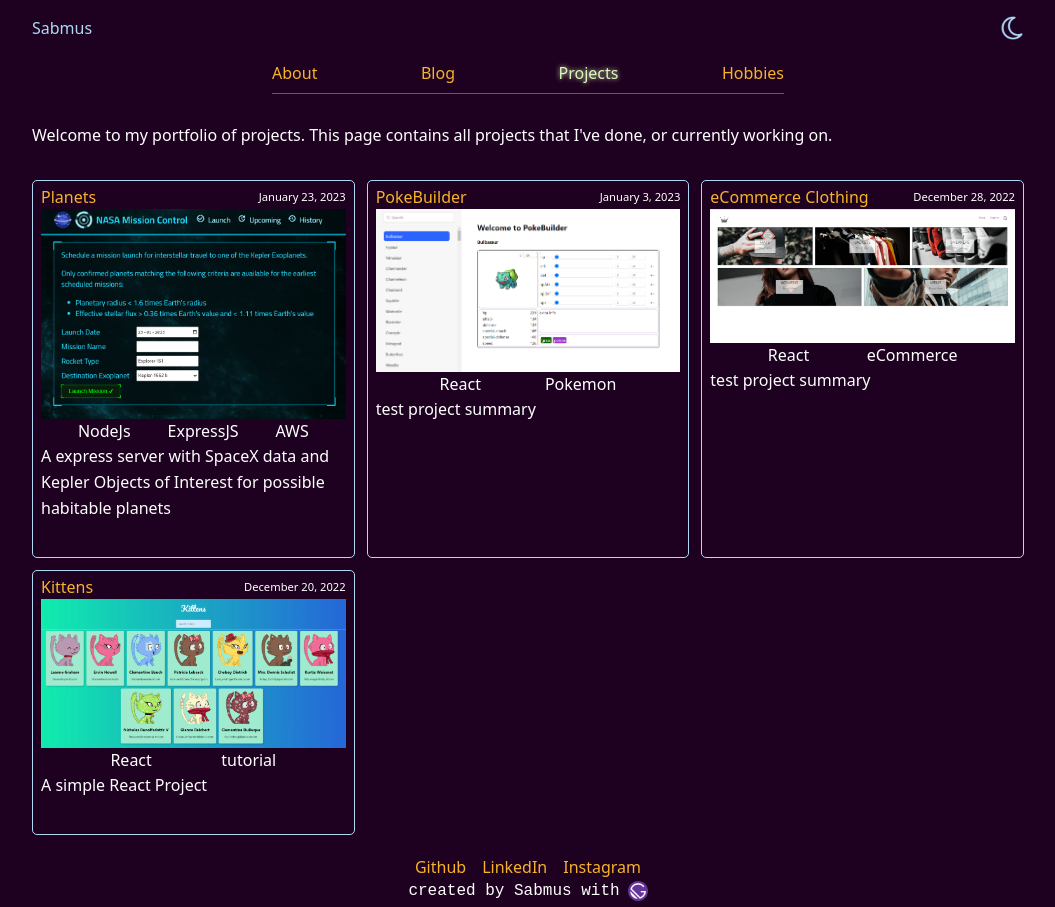
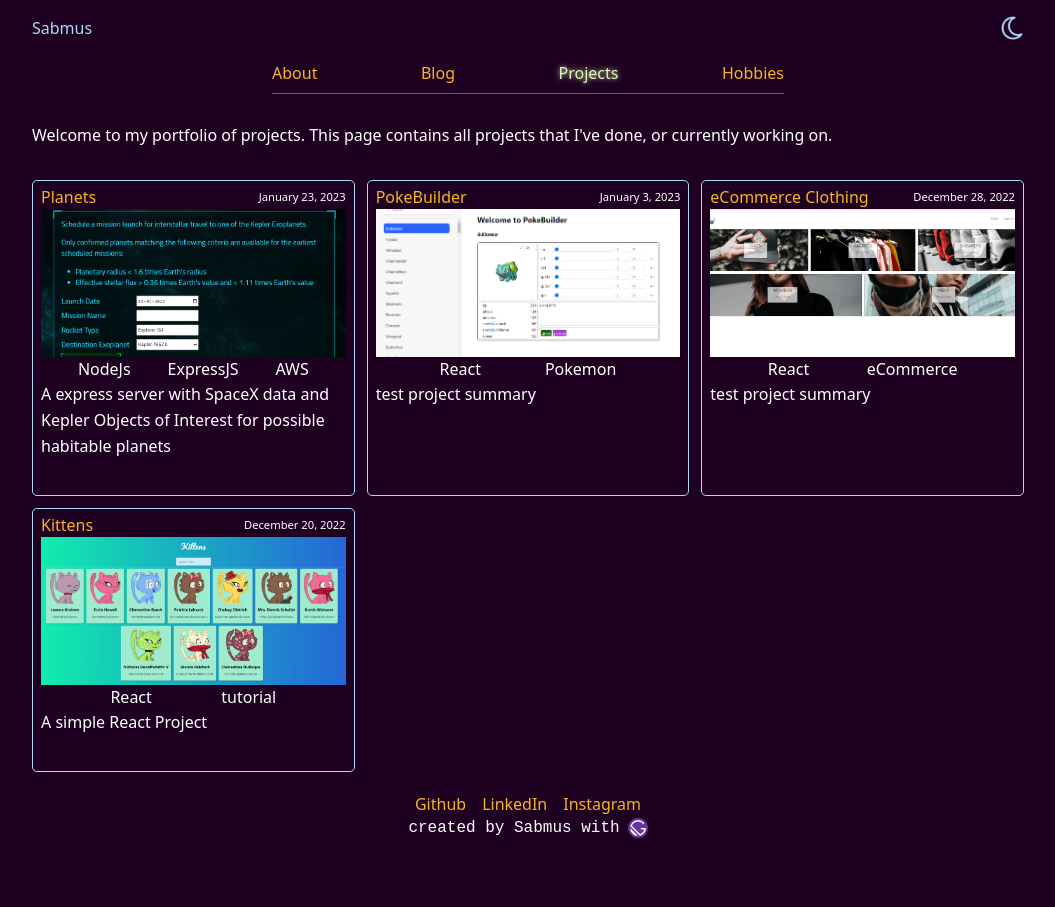
Before and after one commit to Sabmus/sabmus, a Gatsby site: page /projects in a window 1280 px wide. Shown: the whole page, without its empty margins (112-1167 px from the left). After the commit the page ends 844 px from the top, so only its background shows below. Built offline with nearby package versions, Linux system fonts and the light colour scheme; Gatsby itself is replaced by a stand-in of ours.

Commit message:
Fixed project img sizes

```diff
--- a/content/projects/planets/index.md
+++ b/content/projects/planets/index.md
@@ -1,6 +1,6 @@
 ---
 name: "Planets"
-url: "http://ec2-15-229-7-224.sa-east-1.compute.amazonaws.com:8000/"
+url: "https://github.com/Sabmus/planets"
 date: "2023-01-23"
 imageFile: "./planets_opt.png"
 tags: ["NodeJs", "ExpressJS", "AWS"]
--- a/gatsby-config.js
+++ b/gatsby-config.js
@@ -111,7 +111,7 @@ module.exports = {
           {
             site {
               siteMetadata {
-                title
+                titles
                 description
                 siteUrl
                 site_url: siteUrl
--- a/src/components/project/project-component.js
+++ b/src/components/project/project-component.js
@@ -17,17 +17,18 @@ const Project = ({ project }) => {
         <span className="date">{date}</span>
       </ProjectHeader>
 
-      <a href={url} target="_blank" rel="noreferrer">
+      {/* <a href={url} target="_blank" rel="noreferrer"> */}
       <GatsbyImage
         image={imageObj}
-          alt="Screenshot"
         loading="eager"
         layout="constrained"
+        style={{ maxHeight: "148px" }}
+        alt="Screenshot"
         formats={["auto", "webp", "avif"]}
-          quality={95}
+        quality={75}
         className="screenshot-container"
       />
-      </a>
+      {/* </a> */}
       <ProjectTags>
         {tags.map(tag => (
           <span key={tag}>{tag}</span>
--- a/src/pages/projects/index.js
+++ b/src/pages/projects/index.js
@@ -31,7 +31,7 @@ const Projects = () => {
                 tags
                 imageFile {
                   childImageSharp {
-                    gatsbyImageData
+                    gatsbyImageData(layout: CONSTRAINED)
                   }
                 }
               }
--- a/src/styles/global.css
+++ b/src/styles/global.css
@@ -182,7 +182,3 @@ a:hover {
   color: var(--color-honey-yellow-bright);
   text-shadow: 0 0 5px var(--color-honey-yellow-bright);
 }
-
-pre[class*="language-"] {
-  background: red;
-}
```
Lines whose indentation alone changed are shown as unchanged.
